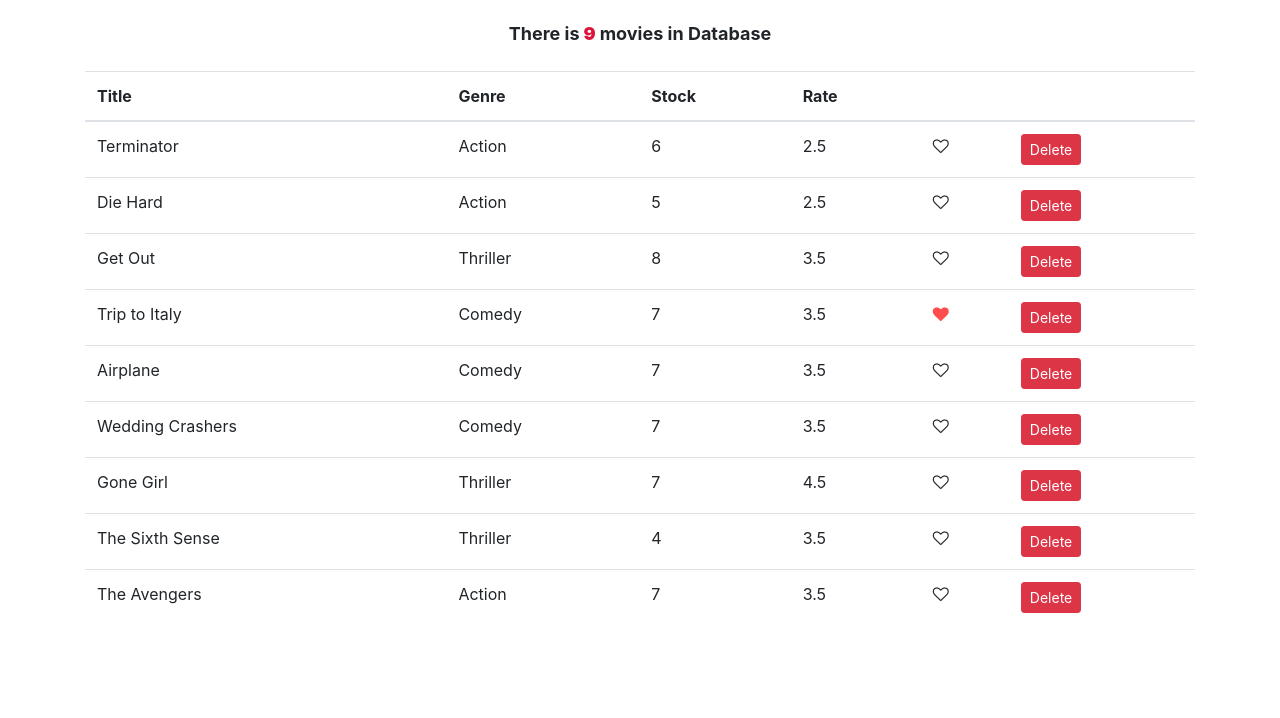
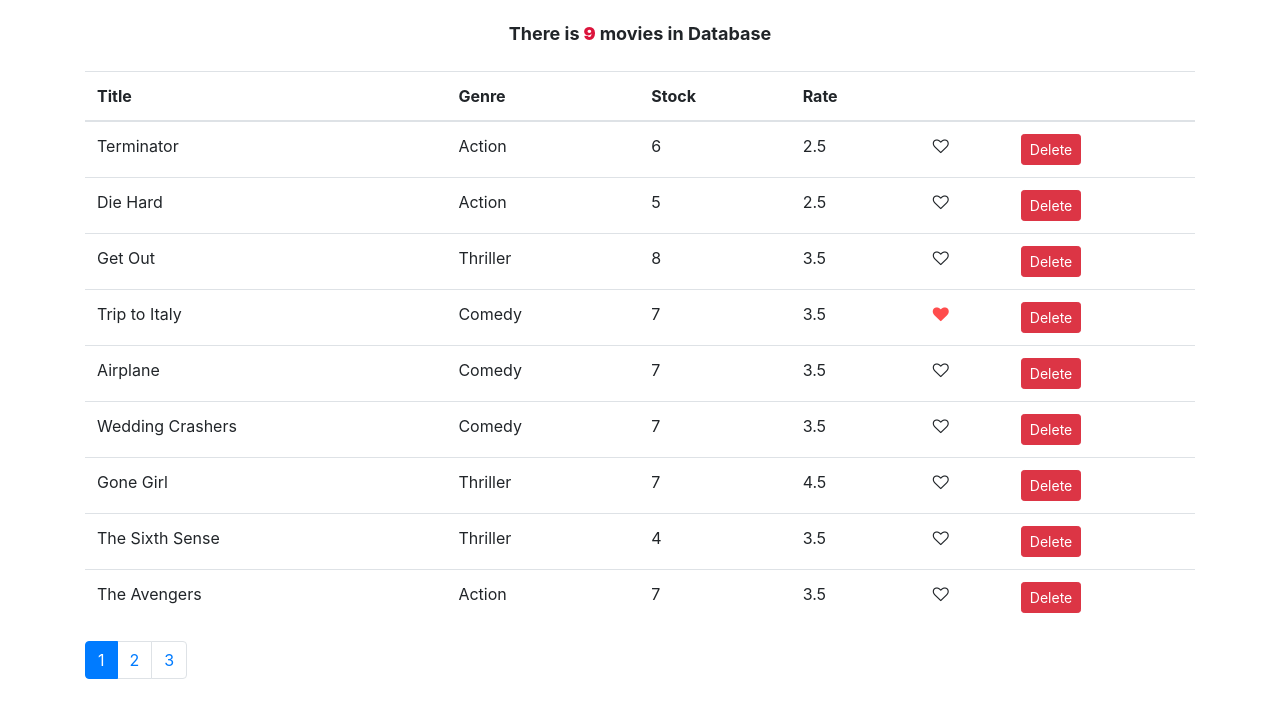
Before and after one commit to Xopper/vidly, a React (Create React App) app: page / in a window 1280 px wide. Shown: the top 718 px of the page. Built offline with nearby package versions, Linux system fonts and the light colour scheme.

Commit message:
add pagination component to the movie page

```diff
--- /dev/null
+++ b/src/components/common/pagination.jsx
@@ -0,0 +1,28 @@
+import React from "react";
+
+function Pagination(props) {
+	console.log(props);
+	return (
+		<nav>
+			<ul className="pagination">
+				<li className="page-item active">
+					<a href="/" className="page-link">
+						1
+					</a>
+				</li>
+				<li className="page-item">
+					<a href="/" className="page-link">
+						2
+					</a>
+				</li>
+				<li className="page-item">
+					<a href="/" className="page-link">
+						3
+					</a>
+				</li>
+			</ul>
+		</nav>
+	);
+}
+
+export default Pagination;
--- a/src/components/movies.jsx
+++ b/src/components/movies.jsx
@@ -1,6 +1,7 @@
 import React, { Component } from "react";
-import Like from "./like";
+import Like from "./common/like";
 import { getMovies } from "../services/fakeMovieService";
+import Pagination from "./common/pagination";
 
 class Movies extends Component {
 	state = {
@@ -27,6 +28,10 @@
 		movies[index] = { ...movies[index] };
 		movies[index].liked ^= true;
 		this.setState({ movies });
+	};
+
+	handlePageChange = () => {
+		console.log("tach");
 	};
 
 	render() {
@@ -104,6 +109,11 @@
 								))}
 							</tbody>
 						</table>
+						<Pagination
+							itemsCount={count}
+							pagSize={4}
+							onPageChange={this.handlePageChange}
+						/>
 					</main>
 				</>
 			);
```
Also changed, not shown: src/components/common/like.jsx (renamed from src/components/like.jsx), 1 other file (tests, documents, lock files or other folders).
